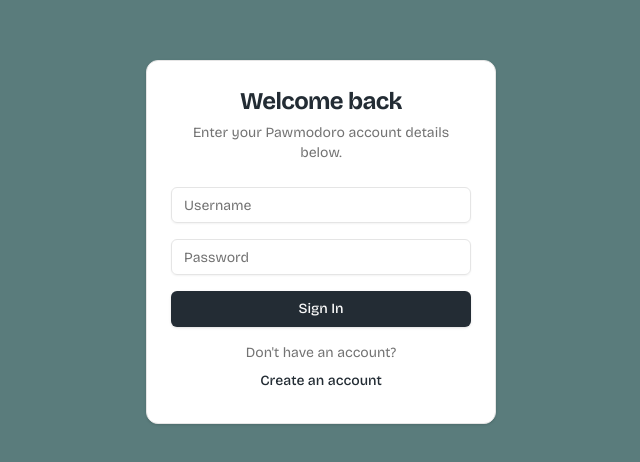
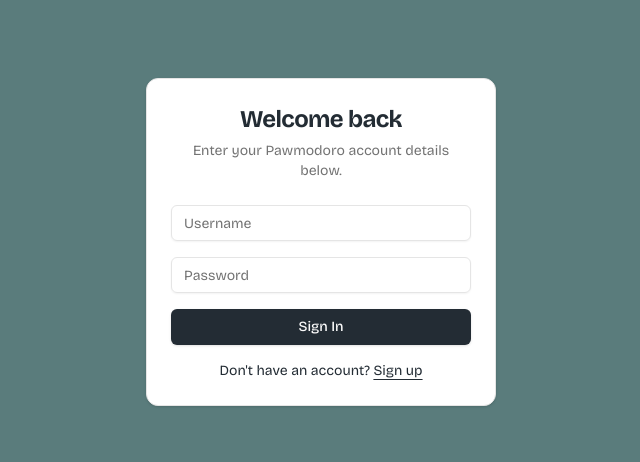
Before and after one commit to rachelkd/pawmodoro-frontend, a Next.js app: page /login in a window 1280 px wide. Shown: the part 158-620 px from the top of the page, without its empty margins (319-959 px from the left). Built offline with nearby package versions, Linux system fonts and the light colour scheme.

Commit message:
Refactor LoginForm component to improve user navigation
- Added a link to the signup page within the login form, enhancing user flow for new users.
- Updated the text styling for better visibility and consistency.

```diff
--- a/src/components/auth/login-form.tsx
+++ b/src/components/auth/login-form.tsx
@@ -11,6 +11,7 @@ import {
     CardTitle,
 } from '@/components/ui/card';
 import { useRouter } from 'next/navigation';
+import Link from 'next/link';
 
 export function LoginForm() {
     const [username, setUsername] = useState('');
@@ -100,18 +101,14 @@ export function LoginForm() {
                     <Button type='submit' className='w-full'>
                         Sign In
                     </Button>
-                    <div className='text-center'>
-                        <p className='text-sm text-muted-foreground'>
-                            Don&apos;t have an account?
-                        </p>
-                        <Button
-                            type='button'
-                            variant='link'
-                            className='text-sm'
-                            onClick={() => router.push('/signup')}
+                    <div className='text-center text-sm text-gunmetal'>
+                        Don&apos;t have an account?{' '}
+                        <Link
+                            href='/signup'
+                            className='underline underline-offset-4'
                         >
-                            Create an account
-                        </Button>
+                            Sign up
+                        </Link>
                     </div>
                 </form>
             </CardContent>
```
